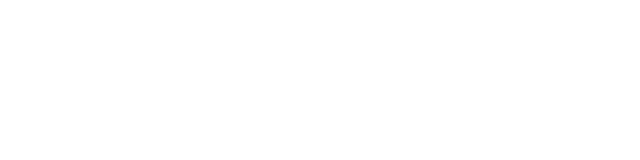
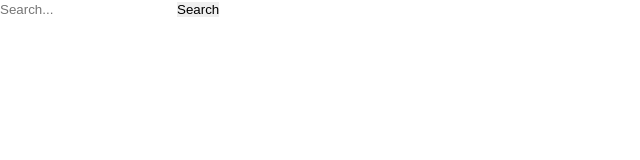
Before and after one commit to ollejj/devokodtest, a React (Vite) app: page / in a window 1280 px wide. Shown: the top 160 px of the page, without its empty margins (0-640 px from the left). Built offline with nearby package versions, Linux system fonts and the light colour scheme.

Commit message:
added searchbar

```diff
--- a/src/App.tsx
+++ b/src/App.tsx
@@ -1,5 +1,11 @@
+import { Searchbar } from "./components/Searchbar";
+
 function App() {
-  return <></>;
+  return (
+    <div>
+      <Searchbar />
+    </div>
+  );
 }
 
 export default App;
--- /dev/null
+++ b/src/components/Searchbar/index.tsx
@@ -0,0 +1,10 @@
+import style from "./index.module.css";
+
+export const Searchbar = () => {
+  return (
+    <form className={style.form}>
+      <input type="text" placeholder="Search..." />
+      <button>Search</button>
+    </form>
+  );
+};
--- a/src/index.css
+++ b/src/index.css
@@ -0,0 +1,10 @@
+* {
+  margin: 0;
+  padding: 0;
+  box-sizing: 0;
+  outline: 0;
+  border: 0;
+}
+
+body {
+}
```
Also changed, not shown: src/components/Searchbar/index.module.css (added).
